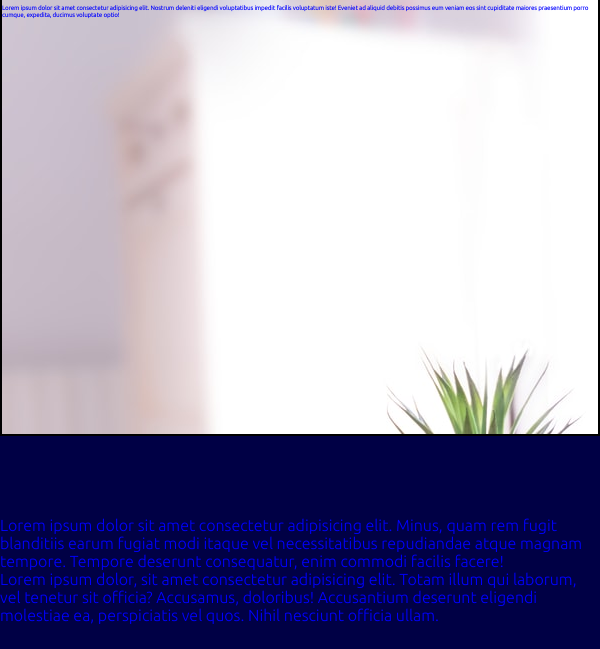
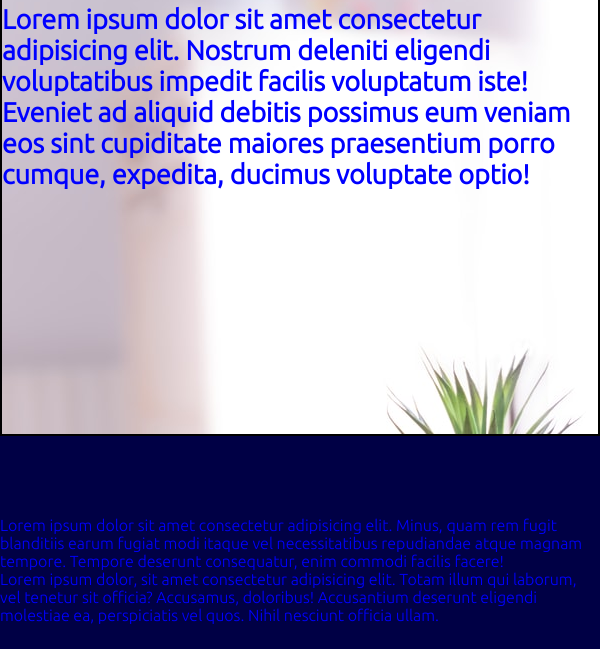
Before and after one commit to Mannkp/Web_project_1, a plain HTML site: page index.html in a window 600 px wide. Shown: the part 258-907 px from the top of the page. Drawn offline with Linux system fonts and the light colour scheme.

Commit message:
minor bug fix in css

```diff
--- a/p1.css
+++ b/p1.css
@@ -110,7 +110,7 @@ footer {
     .pa {
         margin-top: 2vh;
         width: 100vw;
-        font-size: 0.1em;
+        font-size: 1.5em;
     }
 
 
```
